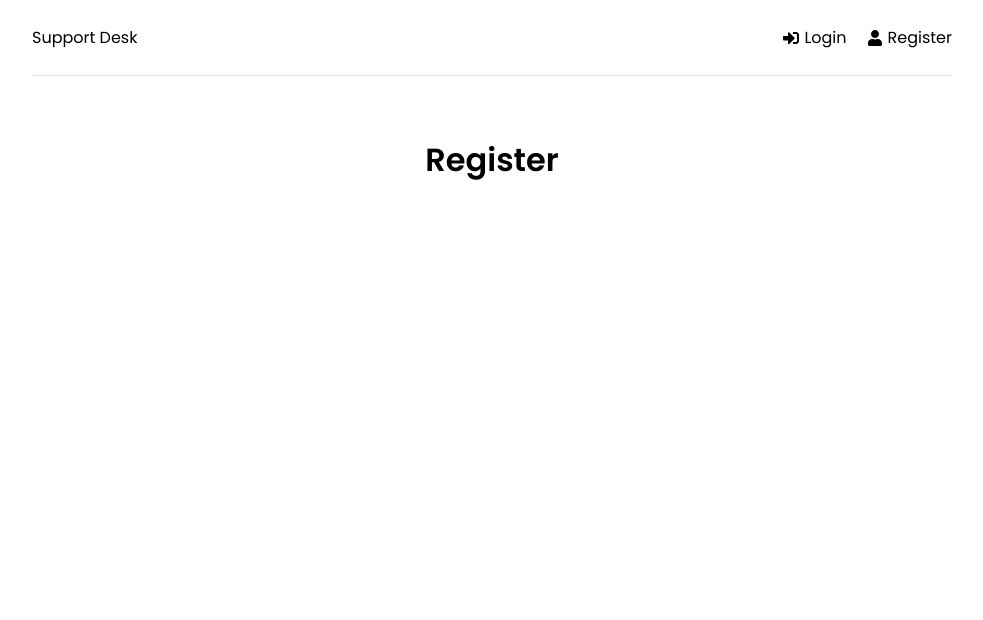
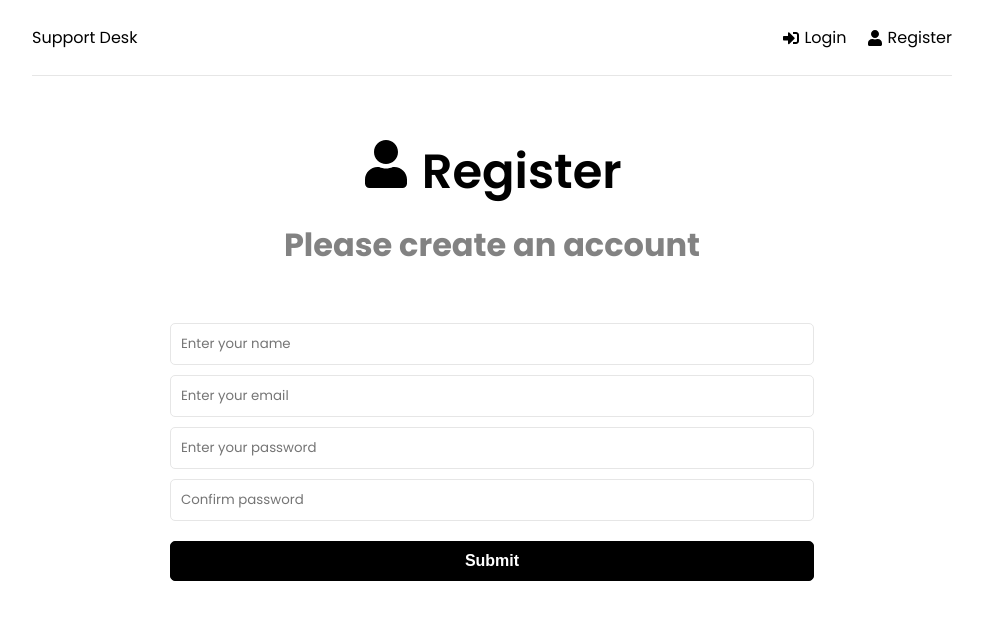
Before and after one commit to layuntaFelipe/support-desk, a React (Create React App) app in the folder frontend/: page /register in a window 1280 px wide. Shown: the top 620 px of the page, without its empty margins (148-1131 px from the left). Built offline with nearby package versions, Linux system fonts and the light colour scheme.

Commit message:
home-login-register-layout-done

```diff
--- a/frontend/src/App.js
+++ b/frontend/src/App.js
@@ -1,4 +1,6 @@
 import {BrowserRouter as Router, Routes, Route} from 'react-router-dom';
+import {ToastContainer} from 'react-toastify';
+import 'react-toastify/dist/ReactToastify.css';
 import Home from "./pages/Home";
 import Login from "./pages/Login";
 import Register from "./pages/Register";
@@ -17,6 +19,7 @@ function App() {
           </Routes>
         </div>
       </Router>
+      <ToastContainer />
     </>
   );
 }
--- a/frontend/src/pages/Home.jsx
+++ b/frontend/src/pages/Home.jsx
@@ -1,10 +1,21 @@
-import React from 'react'
+import {Link} from 'react-router-dom';
+import {FaQuestionCircle, FaTicketAlt} from 'react-icons/fa';
 
 const Home = () => {
   return (
-    <div>
-     <h1>Home</h1>
-    </div>
+    <>
+      <section className="heading">
+        <h1>What do you need help with?</h1>
+        <p>Please choose from an option bellow</p>
+      </section>
+
+      <Link to='/new-ticket' className='btn btn-reverse btn-block'>
+        <FaQuestionCircle /> Create New Ticket
+      </Link>
+      <Link to='/tickets' className='btn btn-block'>
+        <FaTicketAlt /> View My Tickets
+      </Link>
+    </>
   )
 }
 
--- a/frontend/src/pages/Login.jsx
+++ b/frontend/src/pages/Login.jsx
@@ -1,10 +1,47 @@
-import React from 'react'
+import {useState} from 'react';
+import {toast} from 'react-toastify';
+import {FaSignInAlt} from 'react-icons/fa';
 
 const Login = () => {
+  const [formData, setFormData] = useState({
+    email: '',
+    password: ''
+  });
+  const {email, password} = formData;
+
+  const onChange = (e) => {
+    setFormData((prevState) => ({
+      ...prevState,
+      [e.target.name]: e.target.value
+    }))
+  }
+
+  const onSubmit = (e) => {
+    e.preventDefault();
+
+  }
+
   return (
-    <div>
-     <h1>Login</h1>
-    </div>
+    <>
+      <section className="heading">
+        <h1>
+          <FaSignInAlt /> Login
+        </h1>
+        <p>Please log in to get support</p>
+      </section>
+
+      <section className="form">
+        <form>
+          <div className="form-group">
+            <input type="email" className="form-control" id='email' name='email' value={email} onChange={onChange} placeholder="Enter your email" required />
+            <input type="password" className="form-control" id='password' name='password' value={password} onChange={onChange} placeholder="Enter your password" required />
+          </div>
+          <div className="form-group">
+            <button className="btn btn-block" onClick={onSubmit}>Submit</button>
+          </div>
+        </form>
+      </section>
+    </>
   )
 }
 
--- a/frontend/src/pages/Register.jsx
+++ b/frontend/src/pages/Register.jsx
@@ -1,10 +1,54 @@
-import React from 'react'
+import {useState} from 'react';
+import {toast} from 'react-toastify';
+import {FaUser} from 'react-icons/fa';
 
 const Register = () => {
+  const [formData, setFormData] = useState({
+    name: '',
+    email: '',
+    password: '',
+    password2: ''
+  });
+  const {name, email, password, password2} = formData;
+
+  const onChange = (e) => {
+    setFormData((prevState) => ({
+      ...prevState,
+      [e.target.name]: e.target.value
+    }))
+  }
+
+  const onSubmit = (e) => {
+    e.preventDefault();
+
+    if(password !== password2) {
+      toast.error('Passwords do not match')
+    }
+  }
+
   return (
-    <div>
-     <h1>Register</h1>
-    </div>
+    <>
+      <section className="heading">
+        <h1>
+          <FaUser /> Register
+        </h1>
+        <p>Please create an account</p>
+      </section>
+
+      <section className="form">
+        <form>
+          <div className="form-group">
+            <input type="text" className="form-control" id='name' name='name' value={name} onChange={onChange} placeholder="Enter your name" required />
+            <input type="email" className="form-control" id='email' name='email' value={email} onChange={onChange} placeholder="Enter your email" required />
+            <input type="password" className="form-control" id='password' name='password' value={password} onChange={onChange} placeholder="Enter your password" required />
+            <input type="password" className="form-control" id='password2' name='password2' value={password2} onChange={onChange} placeholder="Confirm password" required />
+          </div>
+          <div className="form-group">
+            <button className="btn btn-block" onClick={onSubmit}>Submit</button>
+          </div>
+        </form>
+      </section>
+    </>
   )
 }
 
```
